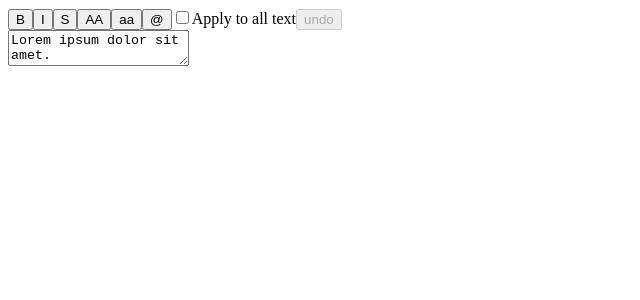
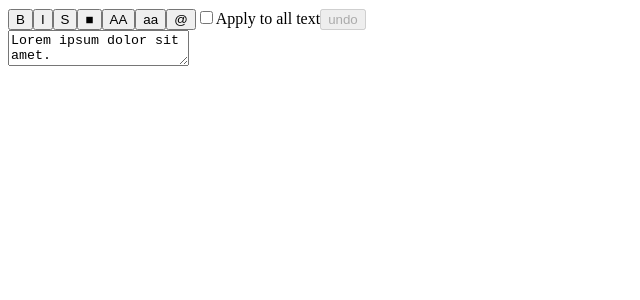
Before and after one commit to ermondel/react-editor, a React app: page / in a window 1280 px wide. Shown: the top 300 px of the page, without its empty margins (0-640 px from the left). Built offline with nearby package versions, Linux system fonts and the light colour scheme; the HTML template or start-up script is replaced by a standard one.

Commit message:
feat: add spoiler to the editor

```diff
--- a/package.json
+++ b/package.json
@@ -1,6 +1,6 @@
 {
   "name": "react-editor",
-  "version": "0.13.2",
+  "version": "0.14.2",
   "private": true,
   "homepage": "https://github.com/ermondel/react-editor#readme",
   "description": "react editor",
--- a/src/App.js
+++ b/src/App.js
@@ -179,6 +179,16 @@ class App extends Component {
     }
   };
 
+  spoiler = () => {
+    if (this.state.allText) {
+      this.addTagToAllText('SPOILER');
+    } else if (this.state.selectionStart !== this.state.selectionEnd) {
+      this.addTagToSelectedText('SPOILER');
+    } else {
+      this.addTagToCurrentPosition('SPOILER');
+    }
+  };
+
   upper = () => {
     if (this.state.allText) {
       this.uppercaseAllText();
@@ -210,6 +220,7 @@ class App extends Component {
           <button onClick={this.bold}>B</button>
           <button onClick={this.italic}>I</button>
           <button onClick={this.strike}>S</button>
+          <button onClick={this.spoiler}>&#9632;</button>
           <button onClick={this.upper}>AA</button>
           <button onClick={this.lower}>aa</button>
           <button onClick={this.atsign}>@</button>
```
